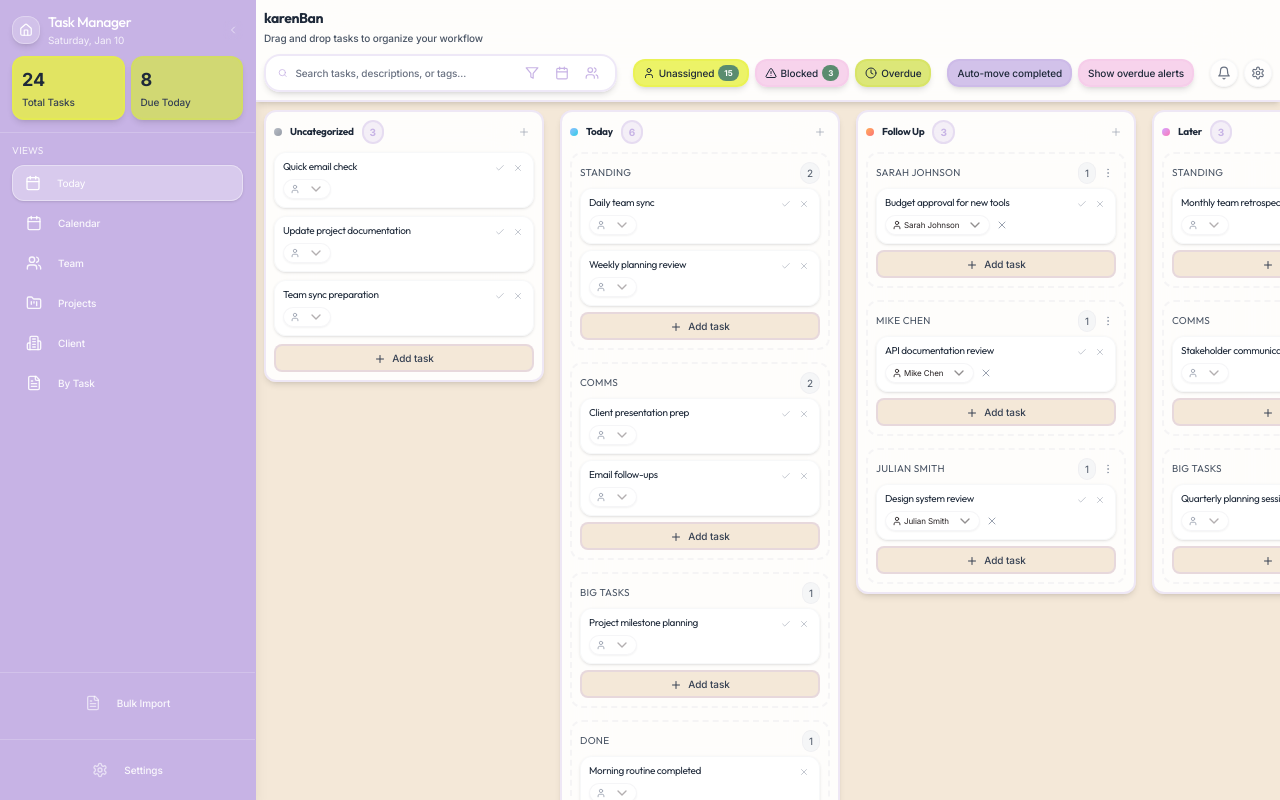
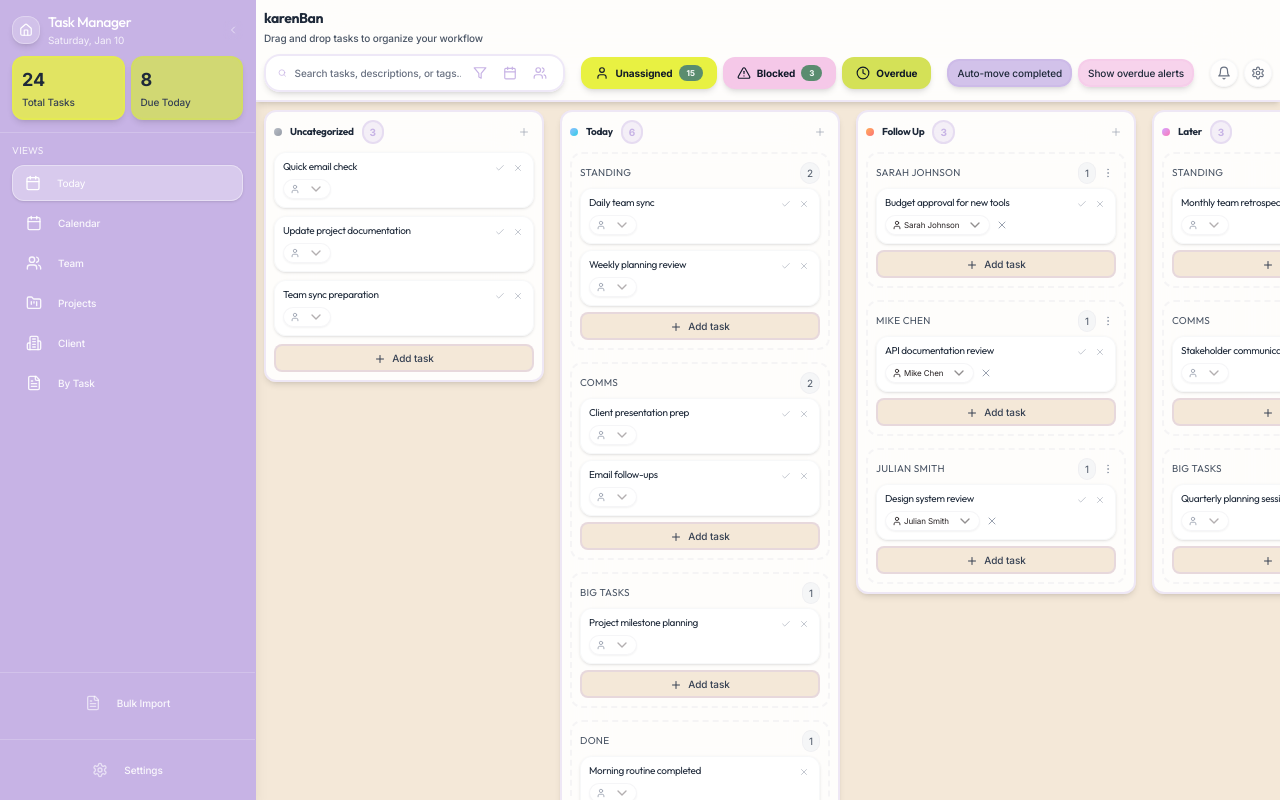
Before and after one commit to karenpiper/karenban, a Next.js app: page / in a window 1280 px wide. Built offline with nearby package versions, Linux system fonts and the light colour scheme.

Commit message:
Use inline styles for filter buttons to ensure colors are visible

```diff
--- a/components/TaskBoard.tsx
+++ b/components/TaskBoard.tsx
@@ -1119,7 +1119,7 @@ export function TaskBoard({ appState, onUpdateState }: TaskBoardProps) {
           </div>
 
           {/* Filter Buttons */}
-          <div className="flex gap-1.5">
+          <div className="flex gap-1.5 items-center">
             {(() => {
               const unassignedCount = appState?.tasks.filter(t => !t.assignedTo).length || 0
               const blockedCount = appState?.tasks.filter(t => t.columnId === 'col-followup').length || 0
@@ -1136,46 +1136,49 @@ export function TaskBoard({ appState, onUpdateState }: TaskBoardProps) {
                       setFilterType('unassigned')
                       setFilterDialogOpen(true)
                     }}
-                    className="bg-mgmt-yellow/80 backdrop-blur-xl border-2 border-mgmt-yellow/50 rounded-xl shadow-md hover:bg-mgmt-yellow hover:shadow-lg transition-all duration-300 px-2 py-1 text-[0.625rem] text-gray-800 flex items-center gap-1 font-medium"
+                    className="bg-[#e8f142] border-2 border-[#e8f142] rounded-xl shadow-md hover:shadow-lg transition-all duration-300 px-3 py-1.5 text-[0.625rem] text-gray-900 flex items-center gap-1.5 font-bold whitespace-nowrap"
+                    style={{ backgroundColor: '#e8f142' }}
                   >
-                    <User className="w-3 h-3" />
-                    Unassigned
+                    <User className="w-3.5 h-3.5" />
+                    <span>Unassigned</span>
                     {unassignedCount > 0 && (
-                      <span className="bg-mgmt-sage text-white px-1.5 py-0.5 rounded-full text-[0.5rem] font-bold">
+                      <span className="bg-[#5a8c6f] text-white px-2 py-0.5 rounded-full text-[0.5rem] font-bold">
                         {unassignedCount}
                       </span>
                     )}
-            </button>
+                  </button>
                   <button
                     onClick={() => {
                       setFilterType('blocked')
                       setFilterDialogOpen(true)
                     }}
-                    className="bg-mgmt-pink/80 backdrop-blur-xl border-2 border-mgmt-pink/50 rounded-xl shadow-md hover:bg-mgmt-pink hover:shadow-lg transition-all duration-300 px-2 py-1 text-[0.625rem] text-gray-800 flex items-center gap-1 font-medium"
+                    className="bg-[#f5c8e8] border-2 border-[#f5c8e8] rounded-xl shadow-md hover:shadow-lg transition-all duration-300 px-3 py-1.5 text-[0.625rem] text-gray-900 flex items-center gap-1.5 font-bold whitespace-nowrap"
+                    style={{ backgroundColor: '#f5c8e8' }}
                   >
-                    <AlertTriangle className="w-3 h-3" />
-                    Blocked
+                    <AlertTriangle className="w-3.5 h-3.5" />
+                    <span>Blocked</span>
                     {blockedCount > 0 && (
-                      <span className="bg-mgmt-sage text-white px-1.5 py-0.5 rounded-full text-[0.5rem] font-bold">
+                      <span className="bg-[#5a8c6f] text-white px-2 py-0.5 rounded-full text-[0.5rem] font-bold">
                         {blockedCount}
                       </span>
                     )}
-            </button>
+                  </button>
                   <button
                     onClick={() => {
                       setFilterType('overdue')
                       setFilterDialogOpen(true)
                     }}
-                    className="bg-mgmt-lime/80 backdrop-blur-xl border-2 border-mgmt-lime/50 rounded-xl shadow-md hover:bg-mgmt-lime hover:shadow-lg transition-all duration-300 px-2 py-1 text-[0.625rem] text-gray-800 flex items-center gap-1 font-medium"
+                    className="bg-[#d4e157] border-2 border-[#d4e157] rounded-xl shadow-md hover:shadow-lg transition-all duration-300 px-3 py-1.5 text-[0.625rem] text-gray-900 flex items-center gap-1.5 font-bold whitespace-nowrap"
+                    style={{ backgroundColor: '#d4e157' }}
                   >
-                    <Clock className="w-3 h-3" />
-                    Overdue
+                    <Clock className="w-3.5 h-3.5" />
+                    <span>Overdue</span>
                     {overdueCount > 0 && (
-                      <span className="bg-mgmt-green text-white px-1.5 py-0.5 rounded-full text-[0.5rem] font-bold">
+                      <span className="bg-[#2d9d78] text-white px-2 py-0.5 rounded-full text-[0.5rem] font-bold">
                         {overdueCount}
                       </span>
                     )}
-            </button>
+                  </button>
                 </>
               )
             })()}
```
